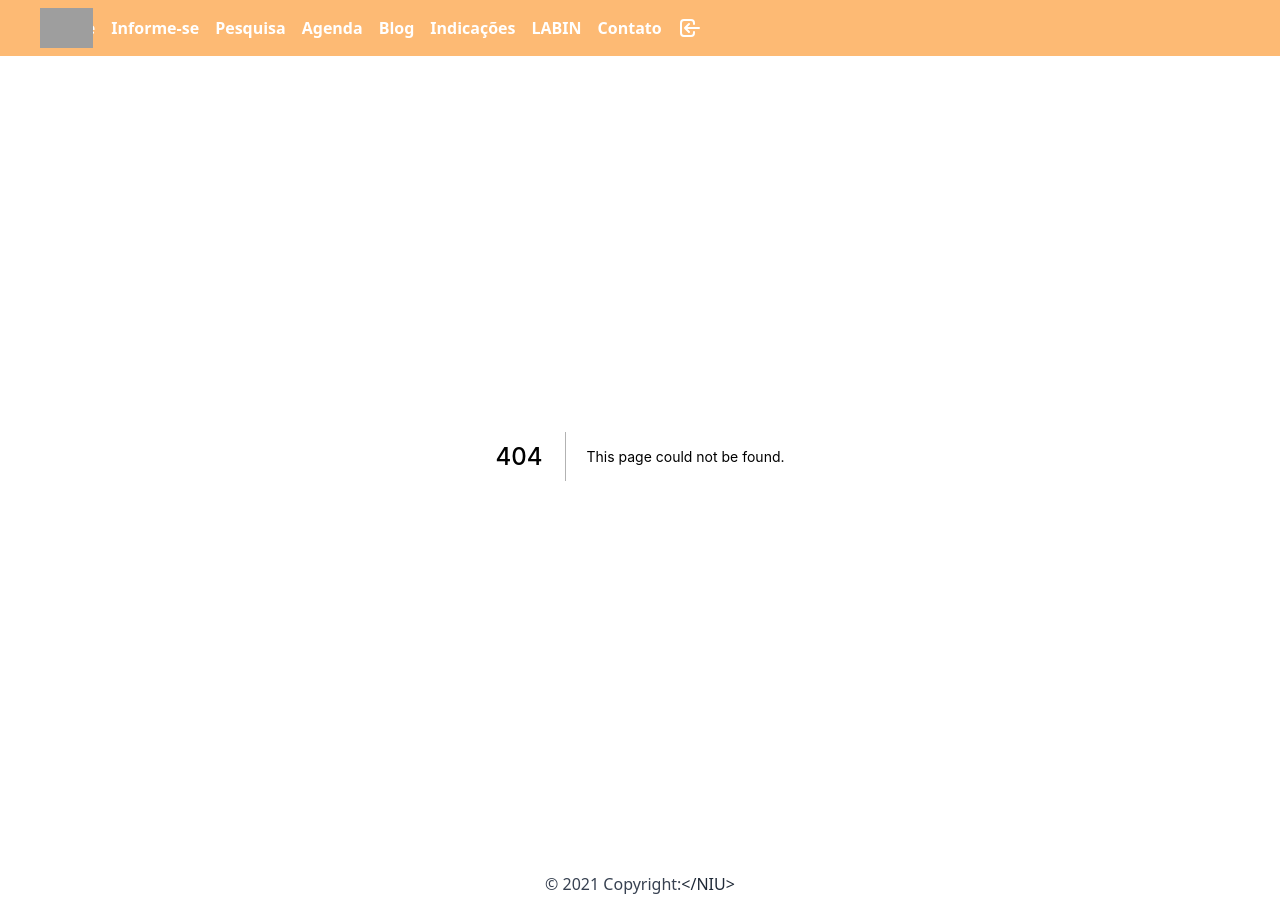
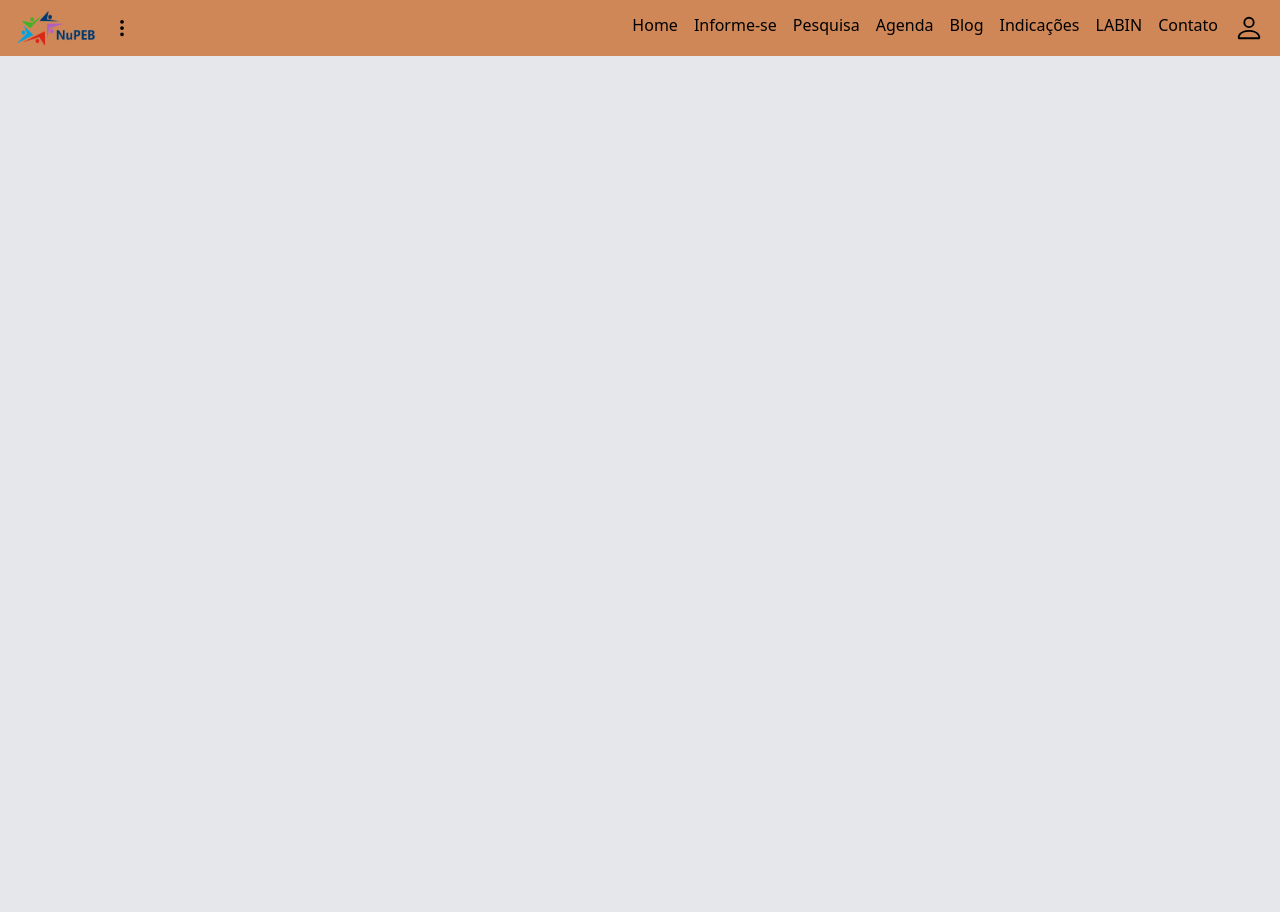
Before and after one commit to ThiagoSartorel/TailwindNUPEB, a Next.js app: page /components/Navbar in a window 1280 px wide. Before the commit this address had no page. After the commit the page ends 800 px from the top, so only its background shows below. Built offline with nearby package versions, Linux system fonts and the light colour scheme; grey boxes are pictures that could not be loaded.

Commit message:
navbar + footer

```diff
--- a/package.json
+++ b/package.json
@@ -11,8 +11,10 @@
   "dependencies": {
     "@headlessui/react": "^1.6.5",
     "next": "12.1.6",
+    "next-auth": "^4.6.1",
     "react": "18.2.0",
-    "react-dom": "18.2.0"
+    "react-dom": "18.2.0",
+    "react-icons": "^4.4.0"
   },
   "devDependencies": {
     "autoprefixer": "^10.4.7",
--- a/pages/Login.js
+++ b/pages/Login.js
@@ -1,7 +1,7 @@
 export default function Login() {
   return (
     <>
-      <div className=" mt-32 w-screen flex flex-col items-center justify-center">
+      <div className="flex flex-col items-center justify-center min-h-screen">
         <h2 className="text-lg font-bold text-center mb-4">Área de acesso Administrativo</h2>
         <div className="bg-gray-200 shadow-sm shadow-gray-500 rounded-md p-4">
           <div>
--- a/pages/_app.js
+++ b/pages/_app.js
@@ -1,11 +1,12 @@
 import '../styles/globals.css'
 import Menu from "./components/Menu"
 import Footer from './components/Footer'
+import Navbar from './components/Navbar'
 
 
 function MyApp({ Component, pageProps }) {
   return <>
-    <Menu />
+    <Navbar />
 
     <Component {...pageProps}/>
 
--- a/pages/components/GridNoticia.js
+++ b/pages/components/GridNoticia.js
@@ -1,6 +1,5 @@
 import Noticias from "../../bd/Noticias";
 
-console.log(Noticias)
 
 export default function GridNoticia() {
     return (
--- a/pages/components/Menu.js
+++ b/pages/components/Menu.js
@@ -1,14 +1,14 @@
 export default function Menu() {
     return (
-        <div>
-            <nav className="bg-orange-300 h-14 w-full flex flex-nowrap items-center text-white font-mono font-semibold p-4">
+        <div >
+            <div className="absolute object-left pl-4 pt-2">
+                <a href="/" className="flex">
+                    <img src="LogoCompleta.png" className="h-10 inline" />
+                </a>
+            </div>
+            <nav className="bg-orange-300 h-14 w-full flex flex-nowrap items-center justify-end text-white font-mono font-semibold p-4">
                 <div className="font-sans">
-                    <div className="absolute object-left p-6">
-                        <a href="/" className="flex">
-                            <img src="LogoCompleta.png" className="h-10 inline" />
-                        </a>
-                    </div>
-                    <ul className="flex items-stretch space-x-4 p-8 justify-end text-center flex-col md:flex-row ">
+                    <ul className="w-full flex space-x-4">
                         <li>
                             <a href="/" className="hover:text-blue-900">
                                 Home
--- /dev/null
+++ b/pages/components/Navbar.js
@@ -0,0 +1,209 @@
+import Image from 'next/image';
+import Link from 'next/link';
+import React, { Fragment, useState } from 'react';
+import Logo from '../../public/LogoCompleta.png';
+import { Menu, Transition } from '@headlessui/react';
+import { BsPerson, BsSearch, BsThreeDotsVertical } from 'react-icons/bs';
+import { AiOutlineMenu, AiOutlineClose } from 'react-icons/ai';
+import { useSession, signIn, signOut } from 'next-auth/react';
+
+function classNames(...classes) {
+  return classes.filter(Boolean).join(' ');
+}
+
+const Navbar = () => {
+  const [nav, setNav] = useState(false);
+
+  const handleNav = () => {
+    setNav(!nav);
+  };
+
+
+  // console.log(session);
+
+  return (
+    <div className='fixed h-14 w-full flex flex-nowrap items-center p-4 bg-[#cf8757] mb-[2px] z-10'>
+      {/* Left Side */}
+      <div className='flex grow items-center justify-start'>
+        <Link href='/'>
+          <a className='flex'>
+            <Image
+              src={Logo}
+              alt='/'
+              width='80'
+              height='36'
+              className='cursor-pointer z-10'
+            />
+          </a>
+        </Link>
+        <div className='p-4'>
+          <Menu as='div' className='relative text-left'>
+            <div className='flex'>
+              <Menu.Button>
+                <BsThreeDotsVertical size={20} />
+              </Menu.Button>
+            </div>
+
+            <Transition
+              as={Fragment}
+              enter='transition ease-out duration-100'
+              enterFrom='transform opacity-0 scale-95'
+              enterTo='transform opacity-100 scale-100'
+              leave='transition ease-in duration-75'
+              leaveFrom='transform opacity-100 scale-100'
+              leaveTo='transform opacity-0 scale-95'
+            >
+              <Menu.Items className='origin-top-right absolute left-0 mt-2 w-56 rounded-md shadow-lg bg-[#ffffff] ring-1 ring-white ring-opacity-5 focus:outline-none'>
+                <div className='py-1'>
+                  <Menu.Item>
+                    {({ active }) => (
+                      <a
+                        href='#'
+                        className={classNames(
+                          active
+                            ? 'bg-gray-500 text-gray-100'
+                            : 'text-gray-200',
+                          'block px-4 py-2 text-sm'
+                        )}
+                      >
+                        Settings
+                      </a>
+                    )}
+                  </Menu.Item>
+                  <Menu.Item>
+                    {({ active }) => (
+                      <a
+                        href='#'
+                        className={classNames(
+                          active
+                            ? 'bg-gray-500 text-gray-100'
+                            : 'text-gray-200',
+                          'block px-4 py-2 text-sm'
+                        )}
+                      >
+                        Support
+                      </a>
+                    )}
+                  </Menu.Item>
+                  <Menu.Item>
+                    {({ active }) => (
+                      <a
+                        href='#'
+                        className={classNames(
+                          active
+                            ? 'bg-gray-500 text-gray-100'
+                            : 'text-gray-200',
+                          'block px-4 py-2 text-sm'
+                        )}
+                      >
+                        License
+                      </a>
+                    )}
+                  </Menu.Item>
+                </div>
+              </Menu.Items>
+            </Transition>
+          </Menu>
+        </div>
+      </div>
+
+      {/* Right Side */}
+      <div className='hidden md:flex grow items-center justify-end'>
+        <div className='flex items-center'>
+          <ul className="w-full flex space-x-4">
+            <li>
+              <a href="/" className="hover:text-white">
+                Home
+              </a>
+            </li>
+            <li>
+              <a href="/informe-se" className="hover:text-white">
+                Informe-se
+              </a>
+            </li>
+            <li>
+              <a href="/pesquisa" className="hover:text-white">
+                Pesquisa
+              </a>
+            </li>
+            <li>
+              <a href="/agenda" className="hover:text-white">
+                Agenda
+              </a>
+            </li>
+            <li>
+              <a href="/noticias" className="hover:text-white">
+                Blog
+              </a>
+            </li>
+            <li>
+              <a href="/indicacoes" className="hover:text-white">
+                Indicações
+              </a>
+            </li>
+            <li>
+              <a href="/labin" className="hover:text-white">
+                LABIN
+              </a>
+            </li>
+            <li>
+              <a href="/contato" className="hover:text-white">
+                Contato
+              </a>
+            </li>
+            <li >
+              <a href="/Login" className="hover:text-white ">
+                <BsPerson size={30} />
+              </a>
+            </li>
+          </ul>
+
+        </div>
+
+      </div>
+
+      {/* Hamburger Menu */}
+      <div onClick={handleNav} className='block md:hidden z-10 cursor-pointer'>
+        {nav ? <AiOutlineClose size={25} /> : <AiOutlineMenu size={25} />}
+      </div>
+
+      {/* Mobile Menu */}
+      <div
+        className={
+          nav
+            ? 'md:hidden fixed top-0 left-0 w-full h-screen bg-[#cf8757] flex justify-center items-center ease-in duration-300'
+            : 'md:hidden fixed top-[-100%] left-0 w-full h-screen bg-[#0e0e10] flex justify-center items-center ease-in duration-300'
+        }
+      >
+        <ul className='text-center'>
+          <li onClick={() => setNav(false)} className='p-3 text-3xl font-semibold text-white'>
+            <Link href='/'>Home</Link>
+          </li>
+          <li onClick={() => setNav(false)} className='p-3 text-3xl font-semibold text-white'>
+            <Link href='/#live'>Informe-se</Link>
+          </li>
+          <li onClick={() => setNav(false)} className='p-3 text-3xl font-semibold text-white'>
+            <Link href='/#categories'>Pesquisa</Link>
+          </li>
+          <li onClick={() => setNav(false)} className='p-3 text-3xl font-semibold text-white'>
+            <Link href='/account'>Agenda</Link>
+          </li>
+          <li onClick={() => setNav(false)} className='p-3 text-3xl font-semibold text-white'>
+            <Link href='/account'>Blog</Link>
+          </li>
+          <li onClick={() => setNav(false)} className='p-3 text-3xl font-semibold text-white'>
+            <Link href='/account'>Indicações</Link>
+          </li>
+          <li onClick={() => setNav(false)} className='p-3 text-3xl font-semibold text-white'>
+            <Link href='/account'>Labin</Link>
+          </li>
+          <li onClick={() => setNav(false)} className='p-3 text-3xl font-semibold text-white'>
+            <Link href='/account'>Contato</Link>
+          </li>
+        </ul>
+      </div>
+    </div>
+  );
+};
+
+export default Navbar;
--- /dev/null
+++ b/pages/components/SearchBar.js
@@ -0,0 +1,18 @@
+export default function Search(){
+  return (
+    <div className='hidden md:flex grow-[2] items-center justify-center'>
+    <div className='bg-gray-500 text-white flex justify-between items-center max-w-[400px] w-full m-auto p-2 rounded-2xl'>
+      <div>
+        <input
+          type='text'
+          className='bg-transparent border-none text-white focus:outline-none'
+          placeholder='Search'
+        />
+      </div>
+      <div>
+        <BsSearch />
+      </div>
+    </div>
+  </div>
+  );
+}
--- a/pages/index.js
+++ b/pages/index.js
@@ -1,15 +1,15 @@
 import GridNoticia from "./components/GridNoticia"
 import DropDown from "./components/DropDown"
-import Carousel from "./components/Carousel"
 
 
 export default function Home() {
   return (
     <>
-    <div className="sm:mx-20 md:mx-30 lg:mx-48">
+    <div className="sm:mx-20 md:mx-30 lg:mx-48 min-h-screen">
 
       <DropDown />
       <GridNoticia />
+
 
 
     </div>
```
Also changed, not shown: styles/Home.module.css (deleted, +0 -116 lines), styles/globals.css (line endings or trailing spaces), 1 other file (tests, documents, lock files or other folders).
